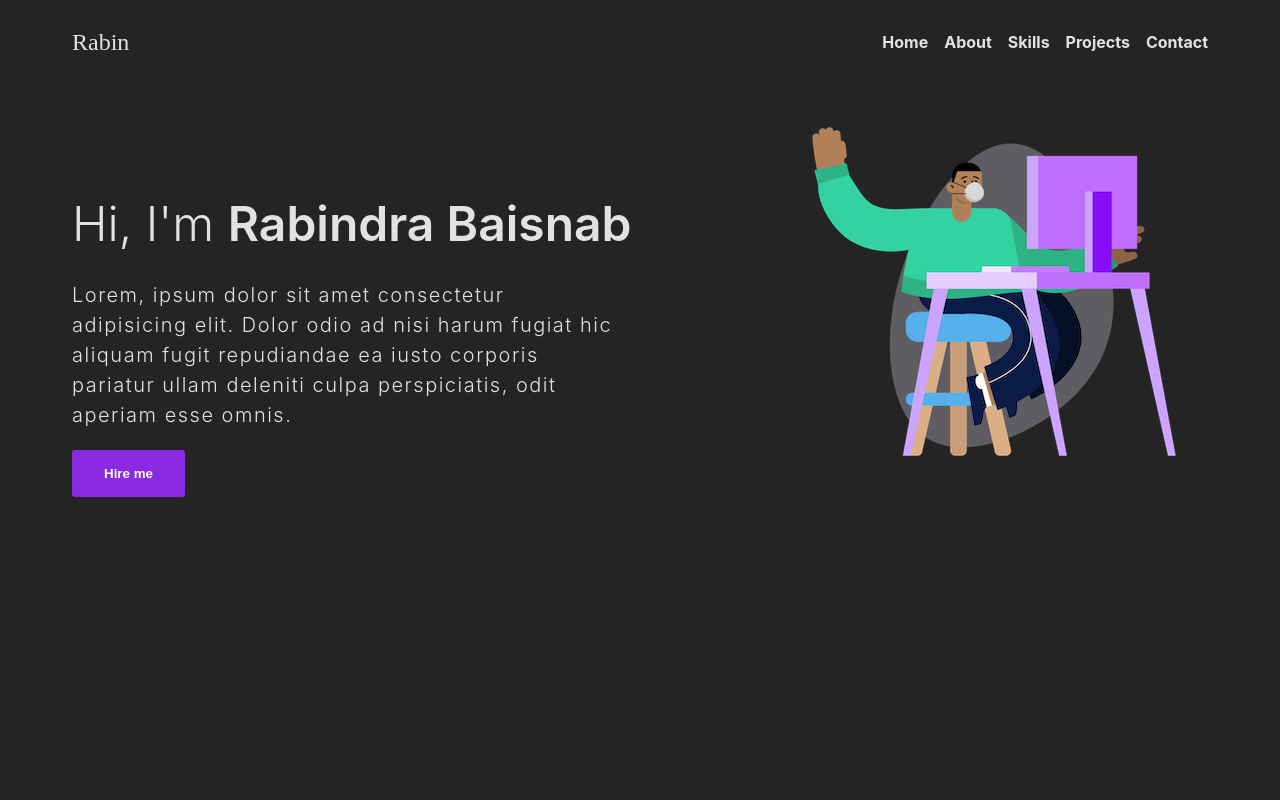
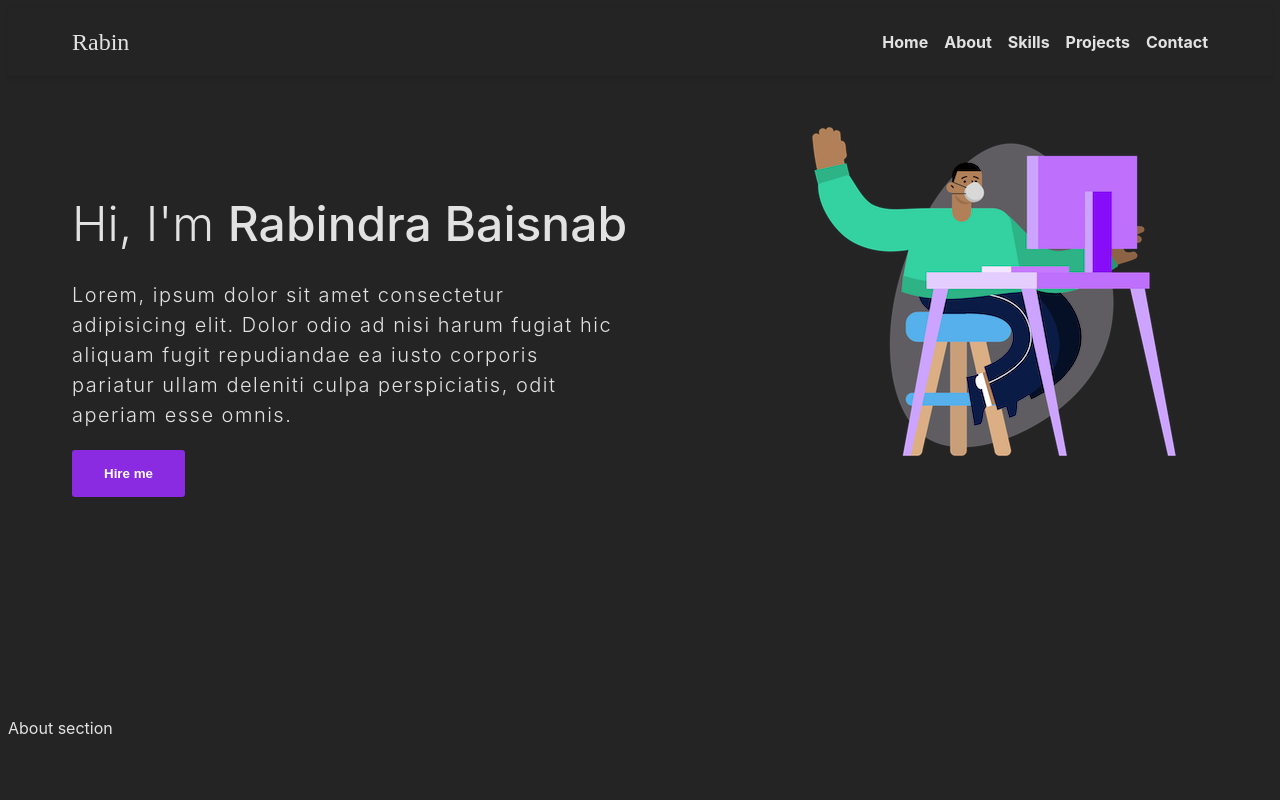
Before and after one commit to rabin245/portfolio-intern, a React (Vite) app: page / in a window 1280 px wide. Shown: the top 800 px of the page. Built offline with nearby package versions, Linux system fonts and the light colour scheme; a web font is replaced by a local one.

Commit message:
scroll to contact section on button click

```diff
--- a/src/App.jsx
+++ b/src/App.jsx
@@ -22,7 +22,7 @@ function App() {
         skillsRef={skillsRef}
         projectsRef={projectsRef}
       />
-      <Home homeRef={homeRef} />
+      <Home homeRef={homeRef} contactRef={contactRef} />
       <About aboutRef={aboutRef} />
       <Skills skillsRef={skillsRef} />
       <Projects projectsRef={projectsRef} />
--- a/src/components/Button/index.jsx
+++ b/src/components/Button/index.jsx
@@ -1,7 +1,11 @@
 import styles from "./Button.module.css";
 
-const Button = ({ children }) => {
-  return <button className={styles.Button}>{children}</button>;
+const Button = ({ children, handleClick }) => {
+  return (
+    <button className={styles.Button} onClick={handleClick}>
+      {children}
+    </button>
+  );
 };
 
 export default Button;
--- a/src/pages/Home/Home.module.css
+++ b/src/pages/Home/Home.module.css
@@ -1,6 +1,5 @@
 .Home {
-  height: 100vh;
-  margin-bottom: 4rem;
+  height: 80vh;
 }
 
 .wrapper {
@@ -22,7 +21,7 @@
 
 .content .name {
   font-size: 3rem;
-  font-weight: 600;
+  font-weight: 500;
 }
 
 .content p {
--- a/src/pages/Home/index.jsx
+++ b/src/pages/Home/index.jsx
@@ -2,7 +2,10 @@ import styles from "./Home.module.css";
 import Image from "../../assets/images/banner-image.png";
 import Button from "../../components/Button";
 
-const Home = ({ homeRef }) => {
+const Home = ({ homeRef, contactRef }) => {
+  const scrollToRef = (ref) =>
+    window.scrollTo({ top: ref.current.offsetTop, behavior: "smooth" });
+
   return (
     <div className={styles.Home} ref={homeRef}>
       <div className={styles.wrapper}>
@@ -16,7 +19,7 @@ const Home = ({ homeRef }) => {
             pariatur ullam deleniti culpa perspiciatis, odit aperiam esse omnis.
           </p>
           <div>
-            <Button>Hire me</Button>
+            <Button handleClick={() => scrollToRef(contactRef)}>Hire me</Button>
           </div>
         </div>
         <div className={styles.image}>
```
